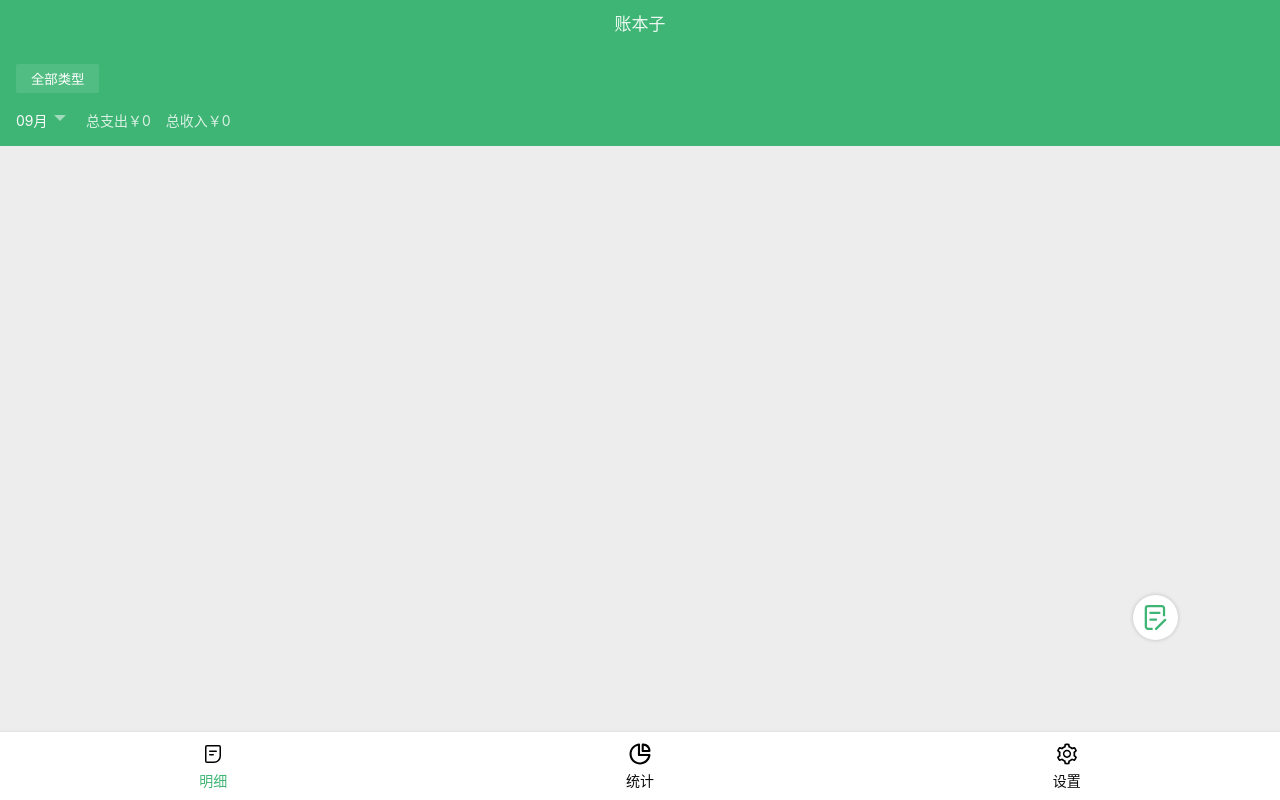
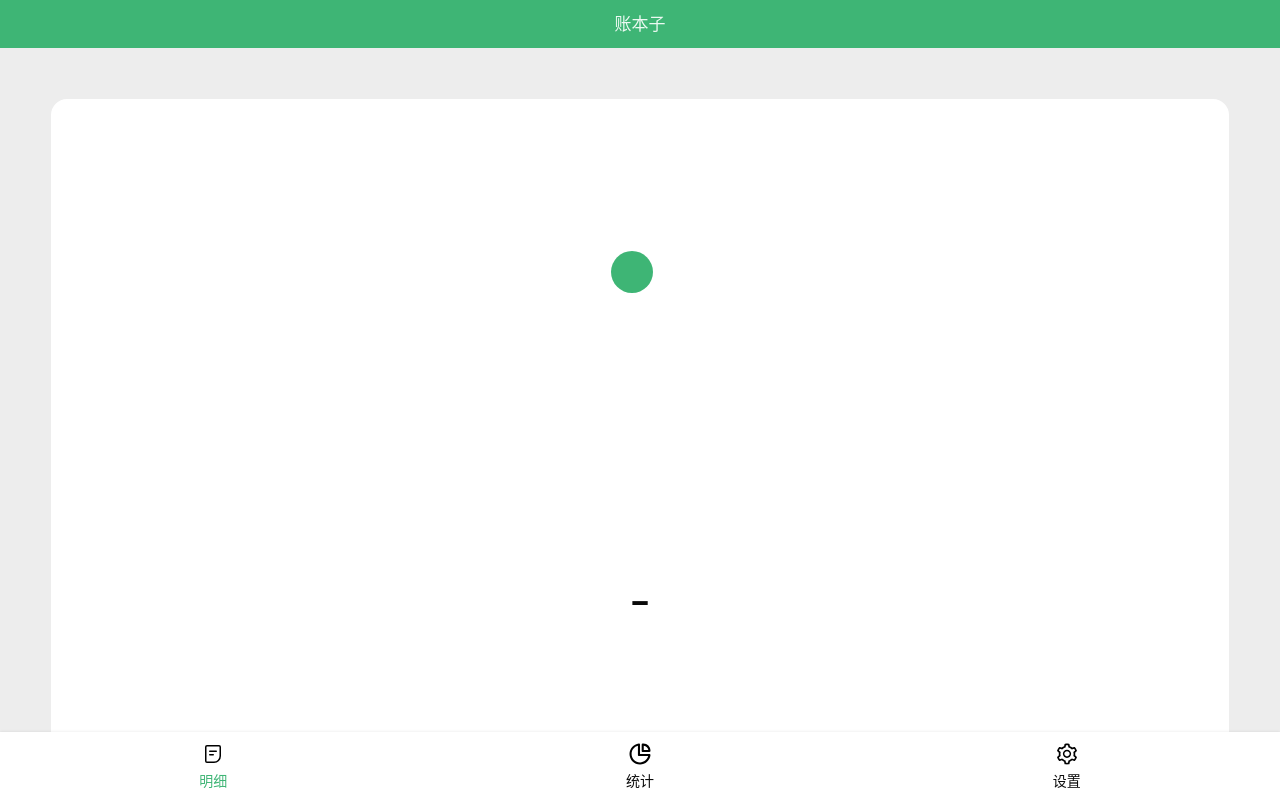
Before and after one commit to YingJiangHui/Account-book-r, a React app: page /#/detail/record/1 in a window 1280 px wide. Before the commit this address led to /#/detail. Built offline with nearby package versions, Linux system fonts and the light colour scheme.

Commit message:
添加： recordItem页面UI以及数据渲染

```diff
--- a/src/App.tsx
+++ b/src/App.tsx
@@ -7,7 +7,7 @@ import Setting from 'views/Setting';
 import Statistics from 'views/Statistics';
 import Detail from 'views/Detail';
 import NotFound from './views/NotFound';
-
+import RecordItem from 'views/RecordItem'
 
 
 export default function App() {
@@ -18,7 +18,7 @@ export default function App() {
           <Detail/>
         </Route>
         <Route exact path="/detail/record/:id">
-          <Detail/>
+          <RecordItem/>
         </Route>
         <Route exact path="/statistics">
           <Statistics/>
--- a/src/component/Nav.tsx
+++ b/src/component/Nav.tsx
@@ -55,7 +55,6 @@ const Nav = () => {
     <NavStyle>
       <ul>
         <li>
-
           <NavLink to="/detail" activeClassName='selected'>
             <Icon name="detail"/>
             <span>明细</span>
--- a/src/component/Records.tsx
+++ b/src/component/Records.tsx
@@ -5,6 +5,7 @@ import {useTags} from 'hooks/useTags';
 import cn from 'classnames';
 import useRecords from 'hooks/useRecords';
 import {Wrapper, Amount, Do, IconWrapper, Info, Main} from 'component/Records/records';
+import {NavLink} from 'react-router-dom';
 
 type Props = {
   records: RecordItem[]
@@ -35,7 +36,8 @@ const Records: FC<Props> = (props) => {
       <Main>
         <ol>
           {records.map(record => (
-            <li key={record.createAt} onTouchMove={(e: React.TouchEvent) => {console.log(e.touches);}}>
+            <NavLink key={record.createAt} to={'/detail/record/'+record.id}>
+            <li  onTouchMove={(e: React.TouchEvent) => {console.log(e.touches);}}>
               <IconWrapper>
                 <Icon name={findTag(record.tagIndex)?.icon || ''}
                       className={cn(record.category === '+' ? 'special' : '')}/>
@@ -51,6 +53,7 @@ const Records: FC<Props> = (props) => {
               </Info>
 
             </li>
+              </NavLink>
           ))}
 
         </ol>
--- a/src/component/Records/records.tsx
+++ b/src/component/Records/records.tsx
@@ -40,8 +40,9 @@ const Main = styled.main`
      justify-content: space-between;
      align-items: center;
     >ol{
+
           width: 100%;
-      >li{
+      >a>li{
       position: relative;
       left: 0;
        //TODO
--- a/src/custom.d.ts
+++ b/src/custom.d.ts
@@ -8,6 +8,7 @@ type TagItem = {
 }
 
 type RecordItem = {
+  id:number,
   category: Category,
   tagIndex: number,
   amount: number,
--- a/src/hooks/useRecords.tsx
+++ b/src/hooks/useRecords.tsx
@@ -1,9 +1,12 @@
-import {useEffect, useRef, useState} from 'react';
+import {useEffect, useState} from 'react';
 import useUpdate from './useUpdate';
 import dayjs from 'dayjs';
 import clone from '../lib/clone';
-import {useTags} from 'hooks/useTags';
+import generator from 'lib/createId'
+import RecordItem from '../views/RecordItem';
+const {createId} =  generator('recordMaxId')
 
+const Records:RecordItem[] = JSON.parse(window.localStorage.getItem('record') || '[]')
 const useRecords = () => {
 
   const [recordList, setRecordList] = useState<RecordItem[]>([]);
@@ -11,10 +14,13 @@ const useRecords = () => {
   const addRecord = (record: RecordItem) => {
     if (record.createAt === '')
       record.createAt = dayjs(new Date()).format('YYYY-MM-DDTHH:mm:ss');
+    record.id = createId()
     setRecordList(() => [...recordList, record]);
   };
 
-  const {findTag} = useTags();
+  const findRecord = (id:number)=>{
+    return recordList.find((record)=>record.id ===id);
+  }
 
   const filterRecordUsedMonth = (month: string) => {
     return recordList.filter((record) => dayjs(record.createAt).format('MM月') === month);
@@ -37,8 +43,8 @@ const useRecords = () => {
   }, [recordList]);
 
   useEffect(() => {
-    fetchRecord();
-  }, []);
+    setRecordList(JSON.parse(window.localStorage.getItem('record') || '[]'));
+  }, [Records]);
 
   const sortRecord = (): RecordItem[] => {
     return (clone(recordList) as RecordItem[]).sort((a, b) => a.createAt > b.createAt ? -1 : 1);
@@ -48,7 +54,7 @@ const useRecords = () => {
     setTimeout(() => setRecordList(JSON.parse(window.localStorage.getItem('record') || '[]')));
   };
 
-  return {recordList, addRecord, fetchRecord, filterRecordUsedMonth, totalAmount, filterRecordUsedTag};
+  return {recordList, findRecord,addRecord, fetchRecord, filterRecordUsedMonth, totalAmount, filterRecordUsedTag};
 };
 
 
--- a/src/hooks/useTags.tsx
+++ b/src/hooks/useTags.tsx
@@ -1,8 +1,10 @@
 import React from 'react';
-import createId from 'lib/createId';
+import generator from 'lib/createId';
 import useUpdate from './useUpdate';
 
 let tagList = JSON.parse(window.localStorage.getItem('tags') || '[]');
+const {createId} = generator('tagMaxId')
+
 if (tagList.length === 0) {
   tagList = [
     {id: createId(), icon: 'clothes', text: '服装美容', category: '-'},
@@ -23,12 +25,15 @@ const useTags = () => {
   React.useEffect(() => {
     setTags(tagList);
   }, [tagList]);
+
+  useUpdate(() => {
+    window.localStorage.setItem('tags', JSON.stringify(tags));
+  }, [tags]);
+
   const findId = (text: string, category: Category):TagItem|undefined => {
     return tags.find(tag => tag.text === text && tag.category === category);
   };
-  useUpdate(() => {
-    window.localStorage.setItem('tags', JSON.stringify(tags));
-  }, [tags]);
+
   const findTag = (id: number) => tags.find(tag => id === tag.id);
 
   const fetchTags = (category: Category, tagList?: TagItem[]) => {
--- a/src/lib/createId.tsx
+++ b/src/lib/createId.tsx
@@ -1,9 +1,16 @@
 import React from 'react'
-let id = parseInt(window.localStorage.getItem('maxId')||'0');
 
-const createId = ():number=>{
-  id+=1;
-  window.localStorage.setItem('maxId',id.toString());
-  return id;
+
+const generator = (key:string)=>{
+  let id:number = parseInt(window.localStorage.getItem(key)||'0');
+  const createId = ():number=>{
+    id+=1;
+    window.localStorage.setItem(key,id.toString());
+    return id
+  }
+  return {
+    createId
+  }
 }
-export default createId
+
+export default generator
--- a/src/views/KeepAccounts.tsx
+++ b/src/views/KeepAccounts.tsx
@@ -22,6 +22,7 @@ type Props = {
   show:boolean
 }
 const recordData: RecordItem = {
+  id:0,
   category: '-',
   tagIndex: 0,
   amount: 0,
--- a/src/views/RecordItem.tsx
+++ b/src/views/RecordItem.tsx
@@ -1,18 +1,107 @@
 import styled from 'styled-components';
-import React,{FC, memo} from 'react';
+import React, {FC, memo, useEffect, useState} from 'react';
 import Layout from '../component/Layout';
+import {useParams} from "react-router-dom";
+import useRecords from 'hooks/useRecords';
+import Icon from '../component/Icon';
+import theme from '../theme';
+import {useTags} from '../hooks/useTags';
+import dayjs from 'dayjs'
 
 const Wrapper = styled.div`
+  background: #fff;
+  border-radius: 16px;
+  padding: 0 16px;
+  margin: 4vw;
+  height: 92vw;
+`;
+const View = styled.div`
+ display: flex;
+  justify-content: space-around;
+  flex-direction: column;
+  align-items: center;
+  width: 100%;
+  height: 85%;
+  padding: 12px;
+  border-bottom: 1px solid rgba(0,0,0,0.1);
+`;
+const TagIcon = styled.div`
+  display: flex;
+  align-items: center;
+  .icon{
+    margin-right: 16px;
+    background: ${theme.themeColor};
+    border-radius: 50%;
+    padding: 6px;
+    fill: #fff;
+    width: 42px;
+    height: 42px;
+  }
+`;
+const Amount = styled.div`
+  font-size: 48px;
+`;
 
-`
-const RecordItem:FC =memo( ()=>{
+const Info = styled.ol`
+  width: 100%;
+  >li{
+    display: flex;
+    >span{
+    display: inline-block;
+    color: ${theme.tingeFontColor};
+    width: 64px;
+    margin-right: 32px;
+    }
+  }
+`;
+const Control = styled.div`
+
+    height:15%;
+  >button{
+    background: transparent;
+    border: none;
+    width: 50%;
+    height: 100%;
+  }
+`;
+
+const RecordItem: FC = memo(() => {
+  const {findRecord} = useRecords();
+  const {findTag} = useTags();
+  const {id} = useParams();
+  const recordItem = findRecord(parseInt(id))
+  const [record ,setRecord]= useState<RecordItem>(recordItem as RecordItem)
+  const [tag,setTag] = useState<TagItem>({} as TagItem)
+
+  useEffect(()=>{
+    if(recordItem){
+      setRecord(recordItem)
+      setTag(findTag(recordItem.tagIndex)!)
+    }
+  },[recordItem])
+
   return (
-      <Layout>
-        <Wrapper>
+    <Layout>
+      <Wrapper>
+        <View>
+          <TagIcon>
+            <Icon name={tag?.icon}/><span>{tag?.text}</span>
+          </TagIcon>
+          <Amount>
+            {(record?.category === "+" ? '+' : '-')}{record?.amount}
+          </Amount>
+          <Info>
+            <li><span>记录时间</span>{dayjs(record?.createAt).format('YYYY年MM月DD日 HH:mm') }</li>
+            <li><span>备注</span>{record?.note}</li>
+          </Info>
+        </View>
+        <Control>
+          <button>删除</button>
+          <button>编辑</button>
+        </Control>
+      </Wrapper>
+    </Layout>
+  );
+});
 
-        </Wrapper>
-      </Layout>
-  )
-})
-
-export default RecordItem
+export default RecordItem;
```
